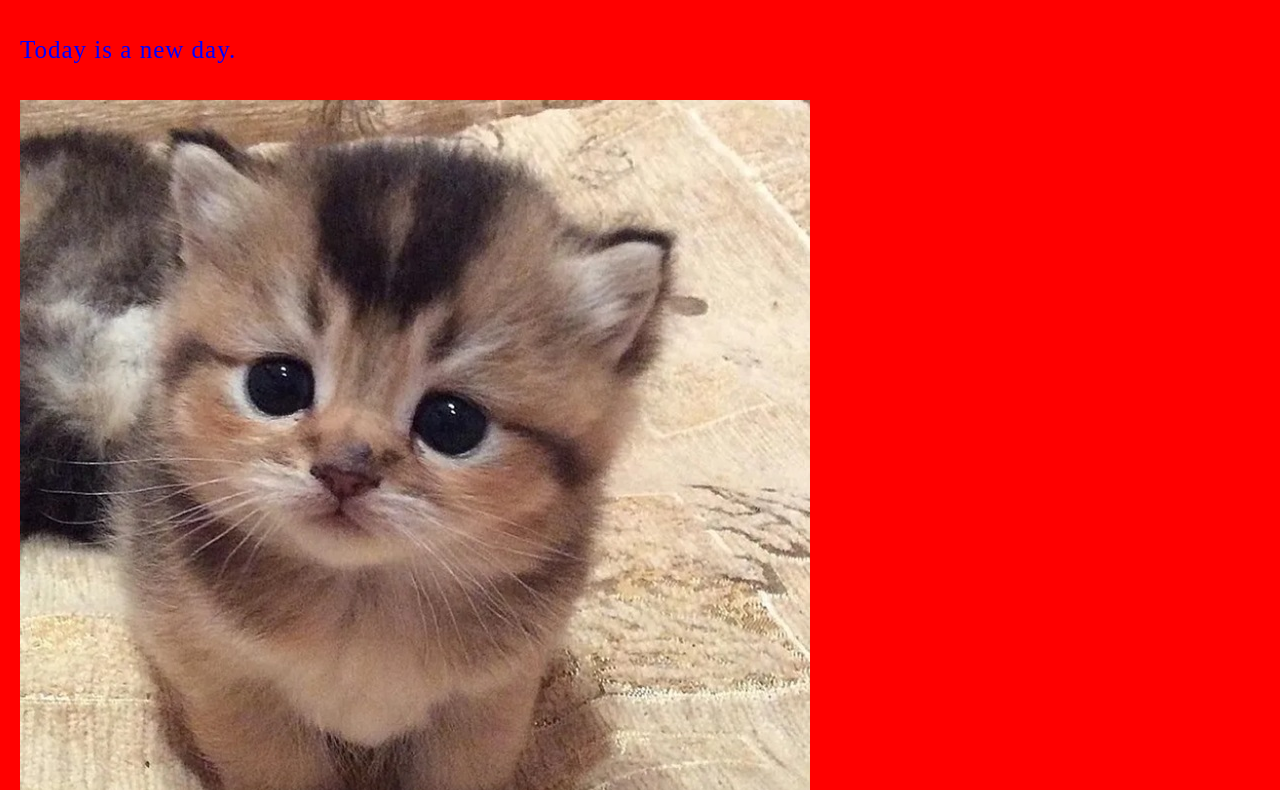
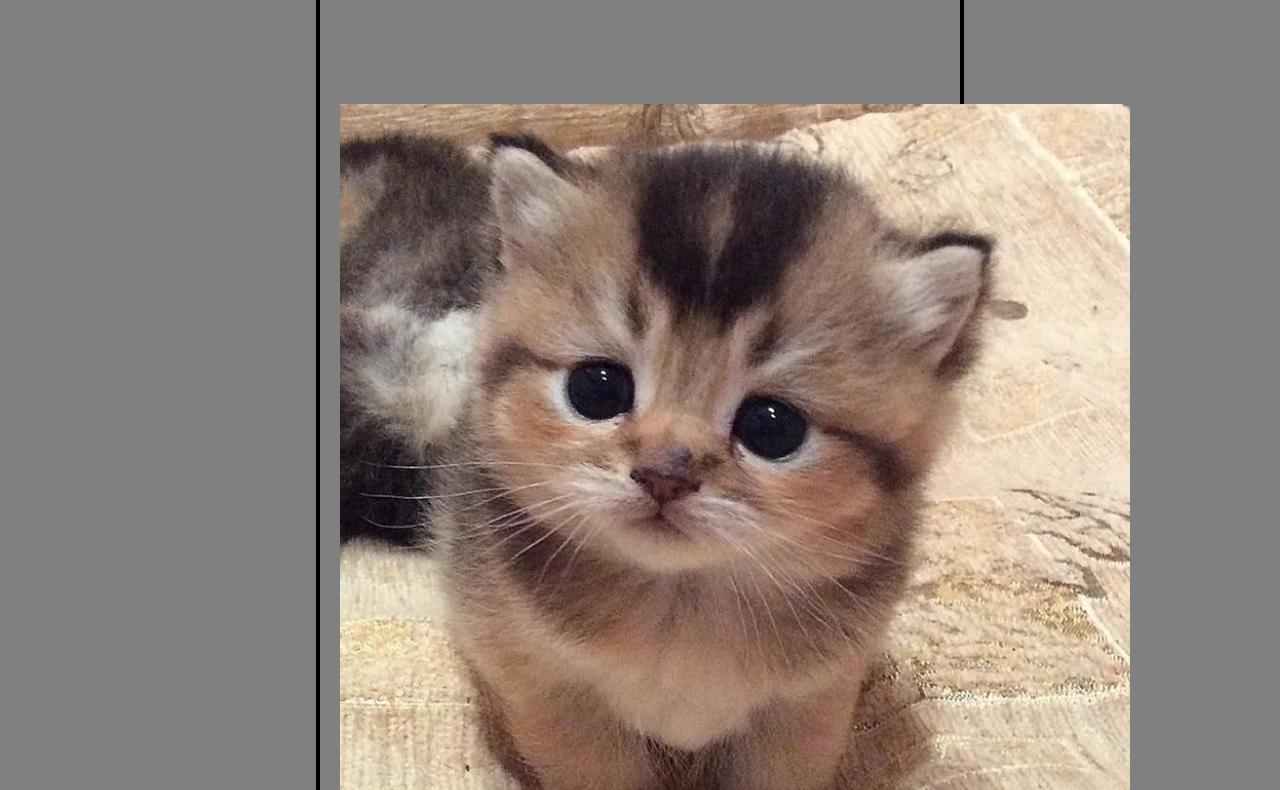
Before and after one commit to curlsmtw/learning, a plain HTML site: page index.html in a window 1280 px wide. Shown: the part 137-927 px from the top of the page. Drawn offline with Linux system fonts and the light colour scheme.

Commit message:
feat: changing background color

```diff
--- a/stylesheets/mystyle.css
+++ b/stylesheets/mystyle.css
@@ -13,16 +13,18 @@ h1{
     font-style:italic;
 }
 
-
 .para {
     font-size:25px;
-    color:blue;
+    color:gray;
 }
 
 body{
         margin:0 auto;
         padding:0 20px 20px 20px;
+        width: 600px;
+        border: 4px solid black;
+
 }
 html{
-    background-color: #FF0000;
+    background-color: gray;
 }
```
